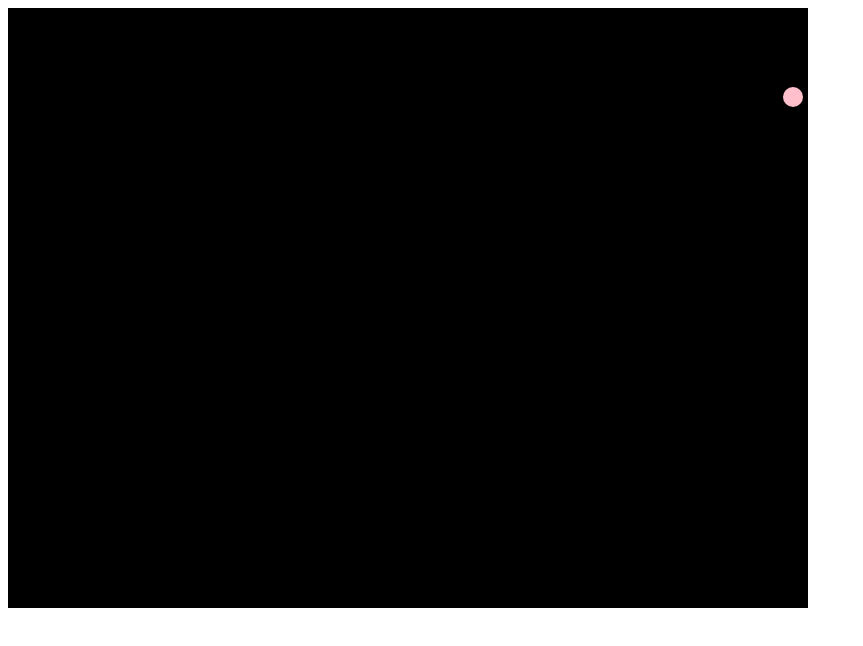
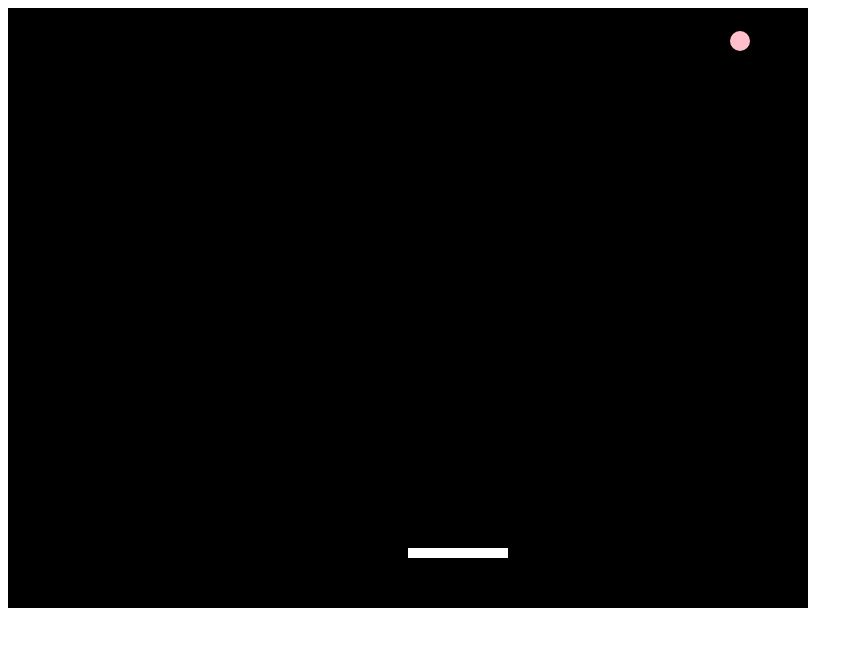
Before and after one commit to jspeda/breakoutclone, a plain HTML site: page index.html in a window 1280 px wide. Shown: the whole page, without its empty margins (0-863 px from the left). Drawn offline with Linux system fonts and the light colour scheme.

Commit message:
Added paddle, collisions.

```diff
--- a/app.js
+++ b/app.js
@@ -2,8 +2,24 @@ let ballX = 75;
 let ballSpeedX = 5;
 let ballY = 75;
 let ballSpeedY = 7;
-let canvas;
-let canvasContext;
+let canvas, canvasContext;
+
+let mouseX, mouseY;
+
+const paddleWidth = 100;
+const paddleThickness = 10;
+const paddleDistFromEdge = 60;
+let paddleX = 400;
+
+const updateMousePos = (e) => {
+  let rect = canvas.getBoundingClientRect();
+  let root = document.documentElement;
+
+  mouseX = e.clientX - rect.left - root.scrollLeft;
+  mouseY = e.clientY - rect.top - root.scrollTop;
+
+  paddleX = mouseX - paddleWidth / 2;
+}
 
 window.onload = function() {
   canvas = document.getElementById('canvas');
@@ -12,11 +28,17 @@ window.onload = function() {
   const framesPerSecond = 30;
   setInterval(updateAll, 1000/framesPerSecond);
 
+  canvas.addEventListener('mousemove', updateMousePos);
 }
 
 const updateAll = () => {
   moveAll();
   drawAll();
+}
+
+const ballReset = () => {
+  ballX = canvas.width/2;
+  ballY = canvas.height/2;
 }
 
 const moveAll = () => {
@@ -32,17 +54,39 @@ const moveAll = () => {
   }
 
   if (ballY > canvas.height) {
+    ballReset();
     ballSpeedY *= -1;
   }
 
   if (ballY < 0) {
     ballSpeedY *= -1;
   }
+
+  let paddleTopEdgeY = canvas.height - paddleDistFromEdge;
+  let paddleBottomEdgeY = paddleTopEdgeY + paddleThickness;
+  let paddleLeftEdgeX = paddleX;
+  let paddleRightEdgeX = paddleX + paddleWidth;
+
+  if (
+      ballY > paddleTopEdgeY && // below top
+      ballY < paddleBottomEdgeY && // above bottom
+      ballX > paddleLeftEdgeX && // right of left edge
+      ballX < paddleRightEdgeX // left of right edge
+    ) {
+      ballSpeedY *= -1;
+
+      let centerOfPaddleX = paddleX + paddleWidth / 2;
+      let ballDistFromPaddleCenterX = ballX - centerOfPaddleX;
+      ballSpeedX = ballDistFromPaddleCenterX * 0.35;
+    }
 }
 
 const drawAll = () => {
   colorRect(0,0, canvas.width, canvas.height, 'black');
   colorCircle(ballX,ballY, 10, 'pink');
+  colorRect(paddleX,(canvas.height - paddleDistFromEdge), paddleWidth, paddleThickness, 'white');
+
+  colorText(`${mouseX}, ${mouseY}`, mouseX,mouseY, 'yellow');
 }
 
 const colorRect = (topLeftX, topLeftY, boxWidth, boxHeight, fillColor) => {
@@ -57,3 +101,8 @@ const colorCircle = (centerX,centerY, radius, fillColor) => {
   canvasContext.arc(centerX,centerY, radius, 0,Math.PI*2, true);
   canvasContext.fill();
 }
+
+const colorText = (showWords, textX,textY, fillColor) => {
+  canvasContext.fillStyle = fillColor;
+  canvasContext.fillText(showWords, textX,textY);
+}
--- a/index.html
+++ b/index.html
@@ -6,6 +6,6 @@
   </head>
   <body>
     <canvas id="canvas" width="800" height="600"></canvas>
+    <script src="app.js"></script>
   </body>
-  <script src="app.js"></script>
 </html>
```
